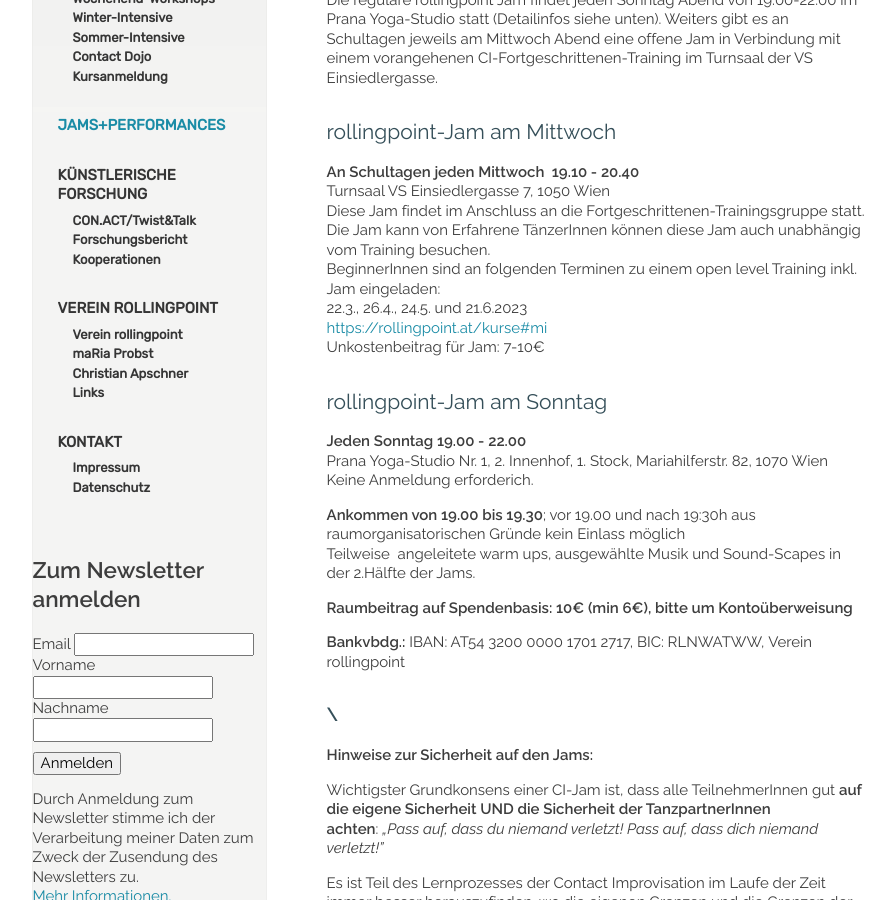
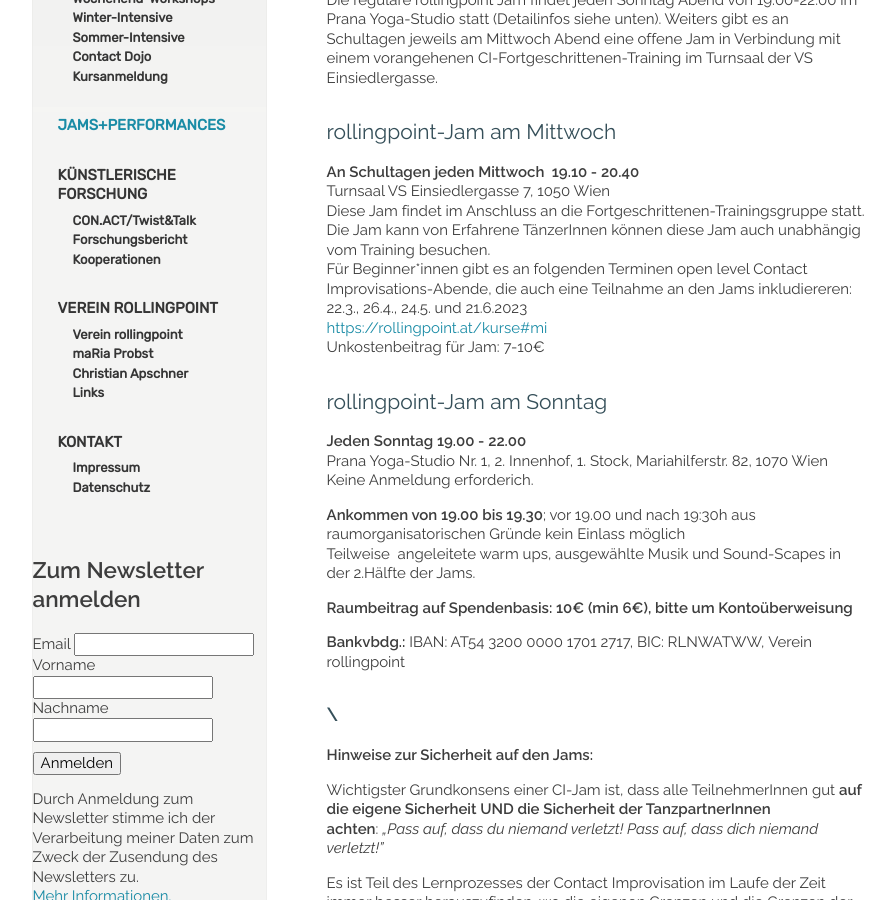
Before and after one commit to manulari/rollingpointat, a Jekyll site: the page built from _pages_de/jams.md, in a window 1280 px wide and 900 px high, scrolled down 355 px. Shown: the whole window, without its empty margins (152-1043 px from the left). Built offline with Jekyll 4.4.1, drawn with Linux system fonts in a browser that asks for light colours; comment, search, counter and statistics services are not loaded.

Commit message:
Update page (de) “jams”

```diff
--- a/_pages_de/jams.md
+++ b/_pages_de/jams.md
@@ -14,8 +14,7 @@ Die reguläre rollingpoint Jam findet jeden Sonntag Abend von 19.00-22.00 im Pra
 **An Schultagen jeden Mittwoch  19.10 - 20.40**\
 Turnsaal VS Einsiedlergasse 7, 1050 Wien\
 Diese Jam findet im Anschluss an die Fortgeschrittenen-Trainingsgruppe statt. Die Jam kann von Erfahrene TänzerInnen können diese Jam auch unabhängig vom Training besuchen.\
-BeginnerInnen sind an folgenden Terminen zu einem open level Training inkl. Jam eingeladen:\
-22.3., 26.4., 24.5. und 21.6.2023\
+Für Beginner*innen gibt es an folgenden Terminen open level Contact Improvisations-Abende, die auch eine Teilnahme an den Jams inkludiereren: 22.3., 26.4., 24.5. und 21.6.2023\
 <https://rollingpoint.at/kurse#mi>\
 Unkostenbeitrag für Jam: 7-10€
 
```
